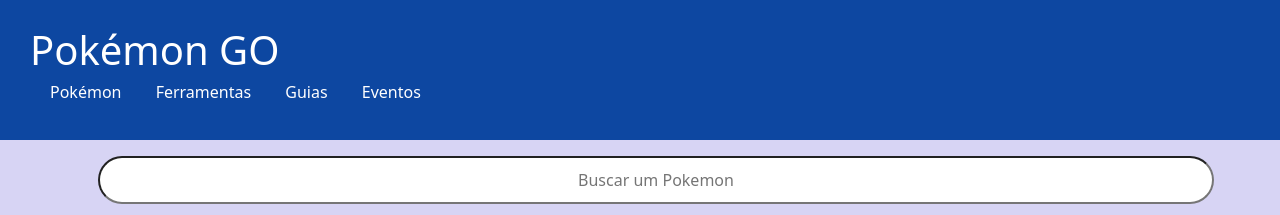
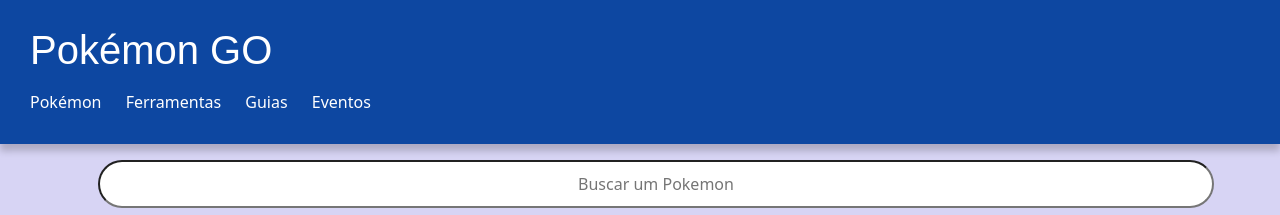
Before and after one commit to marcosmg3/pokedex, a plain HTML site: page index.html in a window 1280 px wide. Shown: the top 215 px of the page. Drawn offline with nearby package versions, Linux system fonts and the light colour scheme.

Commit message:
acerto css

```diff
--- a/css/style.css
+++ b/css/style.css
@@ -3,6 +3,8 @@
 header {
     background: rgb(13, 71, 161);
     padding: 20px;
+    box-shadow: 0px 7px 7px rgba(0, 0, 0, 0.199);
+
 
 }
 
@@ -10,14 +12,18 @@
     color: white;
     text-decoration: none;
     display: inline-block;
-    height: 40px;
-    margin: 0;
     position: relative;
-    padding-left: 30px;
+    padding: 10px;
+    transition-duration: 0.5s;
+
+}
+.Submenu > a:hover{
+    background-color: rgb(140, 140, 247);
+    color: blue;
 }
 
-.submenu {
-    color: black;
+header .site {
+    margin-right: 36px;
 }
 
 .site {
@@ -25,6 +31,8 @@
     margin-left: 10px;
     cursor: pointer;
     font-size: 2.5rem;
+    font-family: sans-serif;
+    font-weight: 300;
     color: white;
 
 }
```
